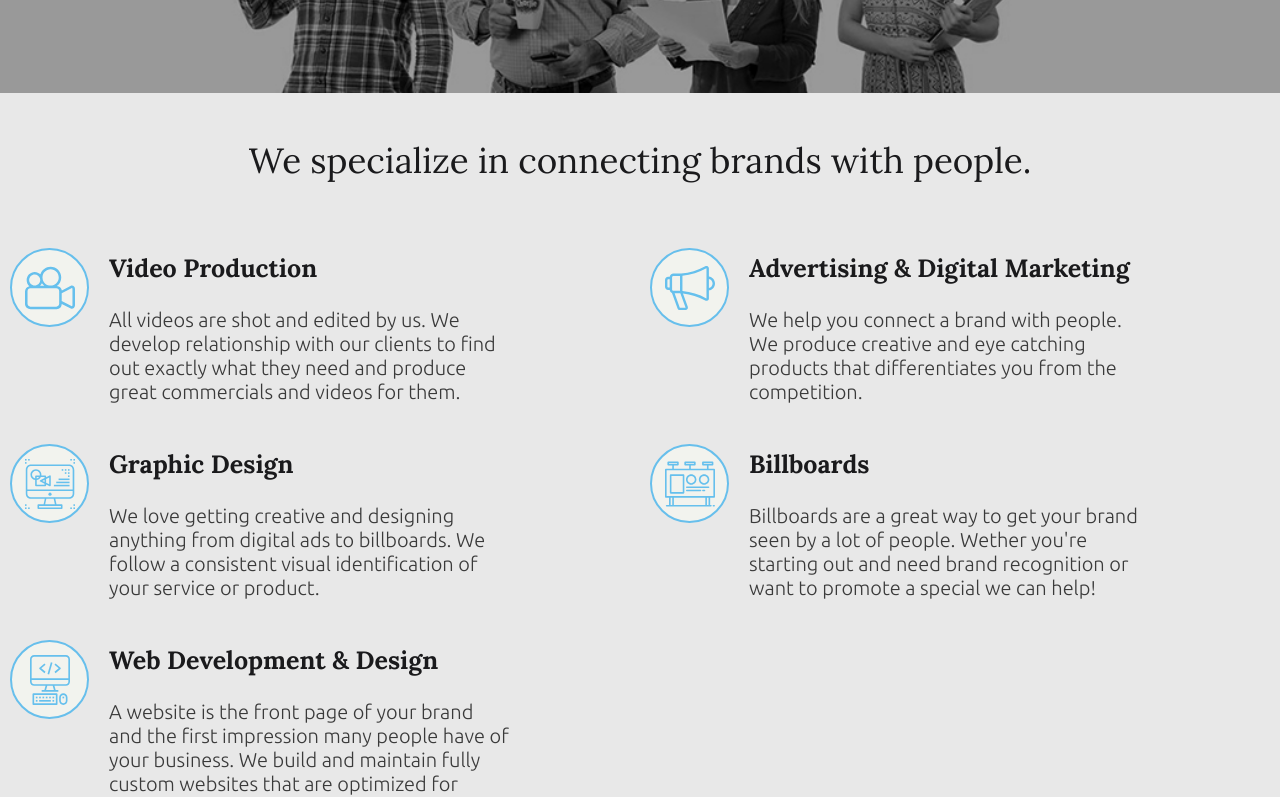
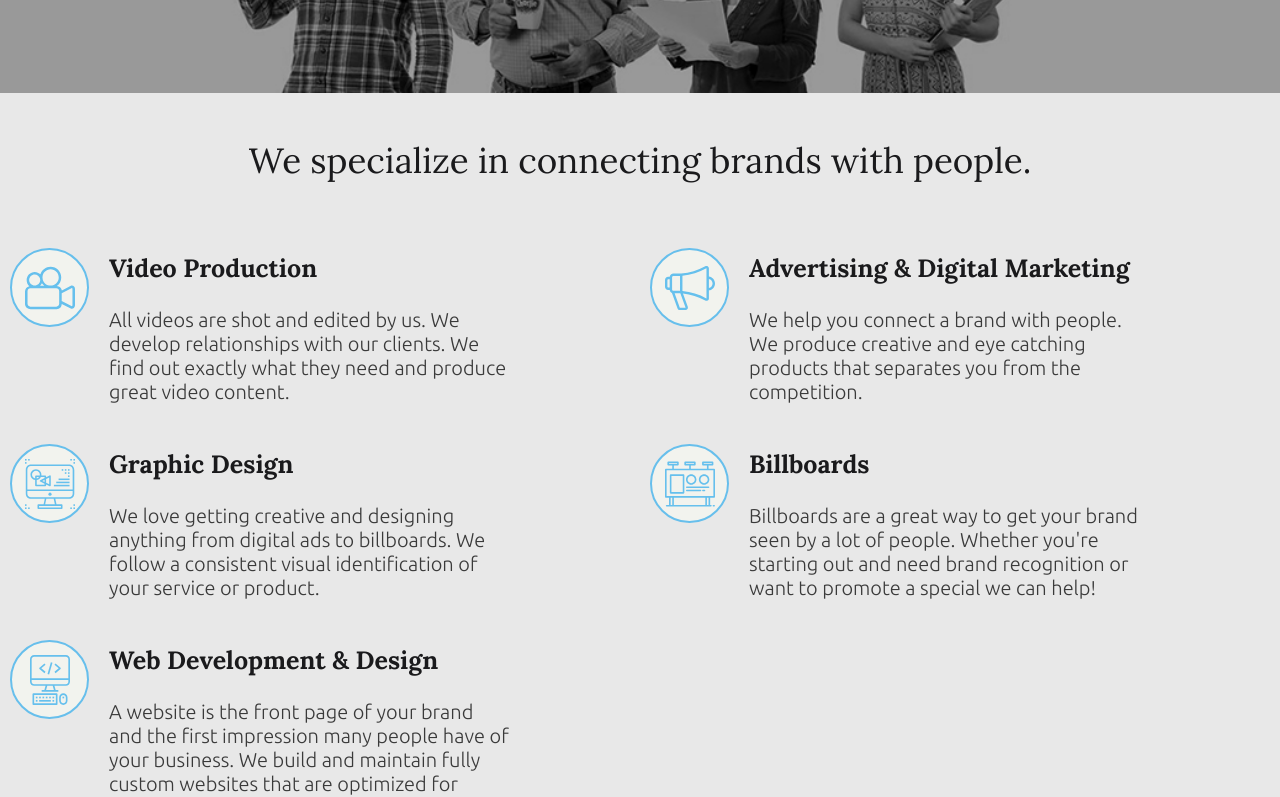
Before and after one commit to whitfieldmedia/wemakeads, a React (Create React App) app: page / in a window 1280 px wide. Shown: the part 547-1344 px from the top of the page. Built offline with nearby package versions, Linux system fonts and the light colour scheme; a web font is replaced by a local one.

Commit message:
added new video and corrected grammer

```diff
--- a/src/Blog.js
+++ b/src/Blog.js
@@ -48,7 +48,7 @@ class Blog extends React.Component {
                             <img className="blogPostImg" id="smile" src={nsmcSmile} alt="Smile Award"/>
                             <img className="blogPostImg" id="smile1" src={nsmcSmile2} alt="Smile"/>
                         </div>
-                        <p className="blogText">Congratulations to North Sunflower Medical Center for winning the 2017 Maggie Award for Excellence in Photography/Illustration! We captured this moment during a fun shoot! <br/><br/> Take me to Rulevile!!!</p>
+                        <p className="blogText">Congratulations to North Sunflower Medical Center for winning the 2017 Maggie Award for Excellence in Photography/Illustration! We captured this moment during a fun shoot! <br/><br/> Take me to Ruleville!!!</p>
                         <div className="dateAndName">
                             <div className="headAndName">
                                 <img className="blogHead" src={blogPost} alt="social head"/>
--- a/src/Home.js
+++ b/src/Home.js
@@ -78,7 +78,7 @@ class Home extends React.Component {
                         </div>
                         <div className="home-what-column">
                             <h3 className="homeProHead"> Video Production </h3>
-                            <p className="home-what-par"> All videos are shot and edited by us. We develop relationship with our clients to find out exactly what they need and produce great commercials and videos for them.  </p>
+                            <p className="home-what-par"> All videos are shot and edited by us. We develop relationships with our clients. We find out exactly what they need and produce great video content.  </p>
                         </div>
                     </Link>
                     <Link className="home-what" to="/digital-marketing">
@@ -89,7 +89,7 @@ class Home extends React.Component {
                         </div>
                         <div className="home-what-column">
                             <h3 className="homeProHead"> Advertising & Digital Marketing </h3>
-                            <p className="home-what-par"> We help you connect a brand with people. We produce creative and eye catching products that differentiates you from the competition.  </p>
+                            <p className="home-what-par"> We help you connect a brand with people. We produce creative and eye catching products that separates you from the competition.  </p>
                         </div>
                     </Link>
                     <Link className="home-what" to="/graphic-design">
@@ -111,7 +111,7 @@ class Home extends React.Component {
                         </div>
                         <div className="home-what-column">
                             <h3 className="homeProHead"> Billboards </h3>
-                            <p className="home-what-par"> Billboards are a great way to get your brand seen by a lot of people. Wether you're starting out and need brand recognition or want to promote a special we can help!  </p>
+                            <p className="home-what-par"> Billboards are a great way to get your brand seen by a lot of people. Whether you're starting out and need brand recognition or want to promote a special we can help!  </p>
                         </div>
                     </Link>
                     <Link className="home-what" to="/web-development">
--- a/src/VideoGallery.js
+++ b/src/VideoGallery.js
@@ -21,6 +21,7 @@ class VideoGallery extends React.Component {
                 </div>
                 <div id="galleryGrid">
                     <iframe title="45 years" className="galleryVid" src="https://player.vimeo.com/video/278025343" allowFullScreen="allowfullscreen" mozallowfullscreen="mozallowfullscreen" msallowfullscreen="msallowfullscreen" oallowfullscreen="oallowfullscreen" webkitallowfullscreen="webkitallowfullscreen" frameBorder="0"></iframe>
+                    <iframe title="Grenada Dental Associates" className="galleryVid" src="https://player.vimeo.com/video/360892714" allowFullScreen mozAllowFullscreen msAllowFullScreen oAllowFullScreen frameBorder="0"></iframe>
                     <iframe title="Factory Direct Furniture" className="galleryVid" src="https://player.vimeo.com/video/356270517" allowFullScreen mozAllowFullscreen msAllowFullScreen oAllowFullScreen frameBorder="0"></iframe>
                     <iframe title="Sayle" className="galleryVid" src="https://player.vimeo.com/video/263207407" allowFullScreen="allowfullscreen" mozallowfullscreen="mozallowfullscreen" msallowfullscreen="msallowfullscreen" oallowfullscreen="oallowfullscreen" webkitallowfullscreen="webkitallowfullscreen" frameBorder="0"></iframe>
                     <iframe title="NSMC" className="galleryVid" src="https://player.vimeo.com/video/210287313" allowFullScreen="allowfullscreen" mozallowfullscreen="mozallowfullscreen" msallowfullscreen="msallowfullscreen" oallowfullscreen="oallowfullscreen" webkitallowfullscreen="webkitallowfullscreen" frameBorder="0"></iframe>
```
